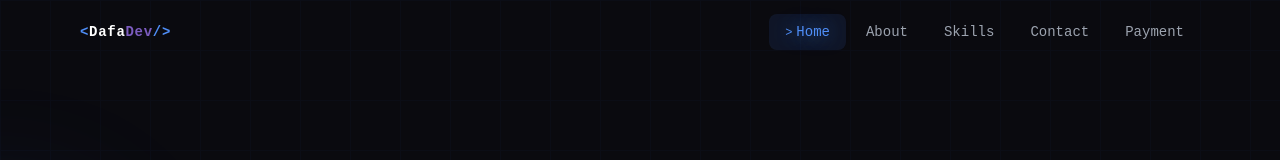
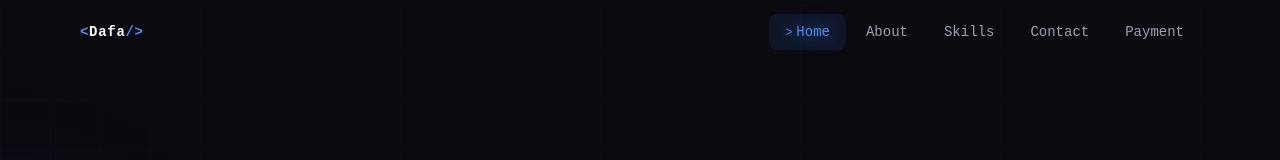
Before and after one commit to dapss-git/Portfolio, a Next.js app: page / in a window 1280 px wide. Shown: the top 160 px of the page. Built offline with nearby package versions, Linux system fonts and the light colour scheme.

Commit message:
fix: rename brand from <DafaDev/> to <Dafa/>

```diff
--- a/app/Navbar.tsx
+++ b/app/Navbar.tsx
@@ -47,7 +47,6 @@ export default function Navbar({ activeSection }: NavbarProps) {
           >
             <span className="text-[#4f8ef7]">&lt;</span>
             <span className="text-white">Dafa</span>
-            <span className="text-[#7c5cbf]">Dev</span>
             <span className="text-[#4f8ef7]">/&gt;</span>
           </button>
 
```
